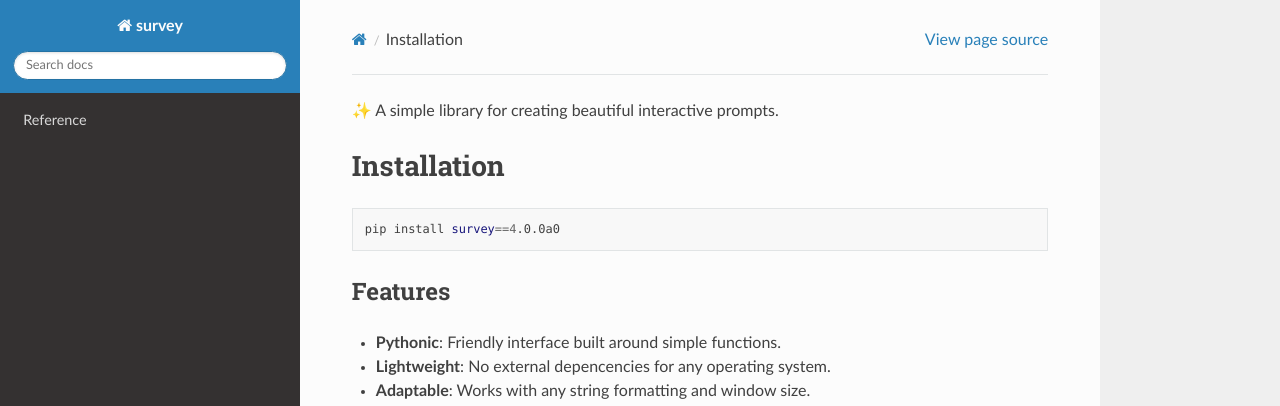
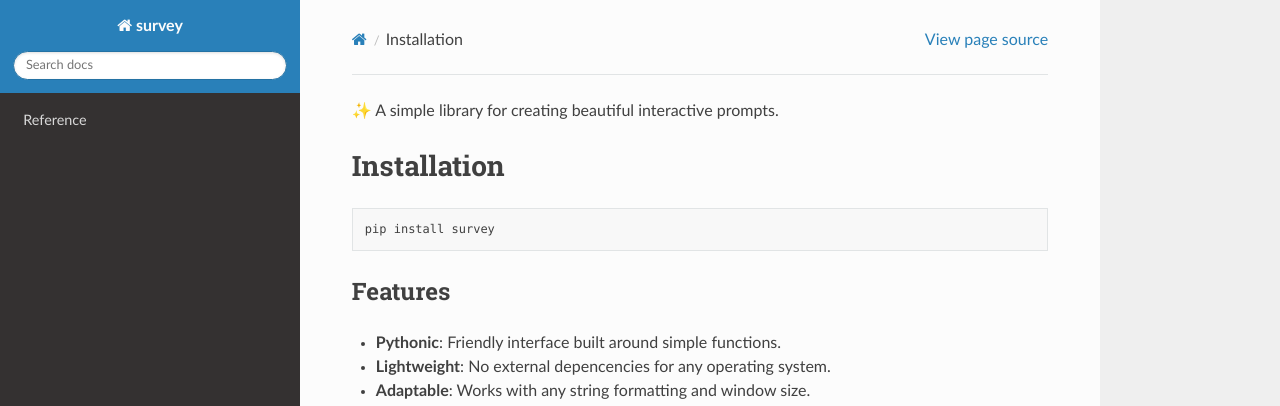
Before and after one commit to Exahilosys/survey, a Sphinx documentation site: the page built from docs/index.rst, in a window 1280 px wide and 900 px high. Shown: the top 406 px of the window. Built offline with Sphinx 7.4.7 and the Read the Docs theme 2.0.0, drawn with Linux system fonts in a browser that asks for light colours.

Commit message:
Update docs installation section.

```diff
--- a/docs/index.rst
+++ b/docs/index.rst
@@ -5,7 +5,7 @@ Installation
 
 .. code-block:: bash
 
-      pip install survey==4.0.0a0
+      pip install survey
 
 Features
 --------
```
